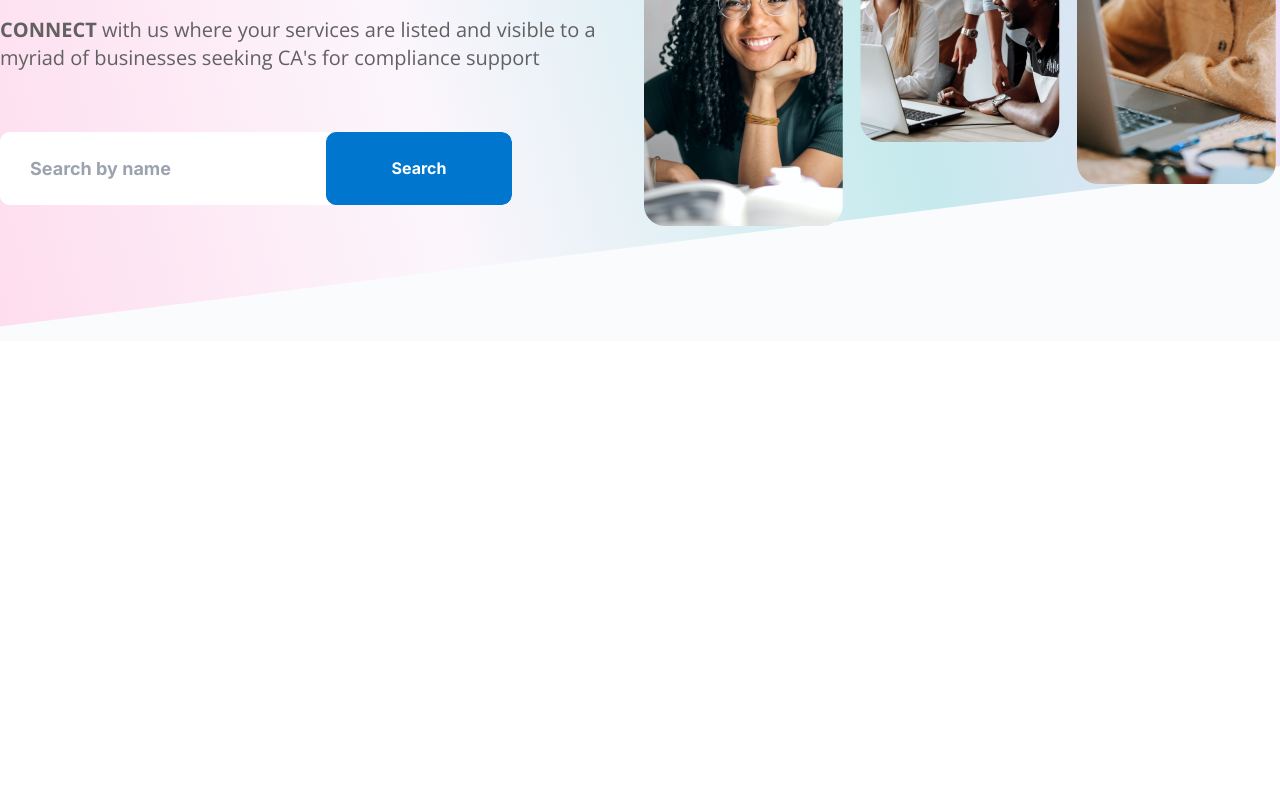
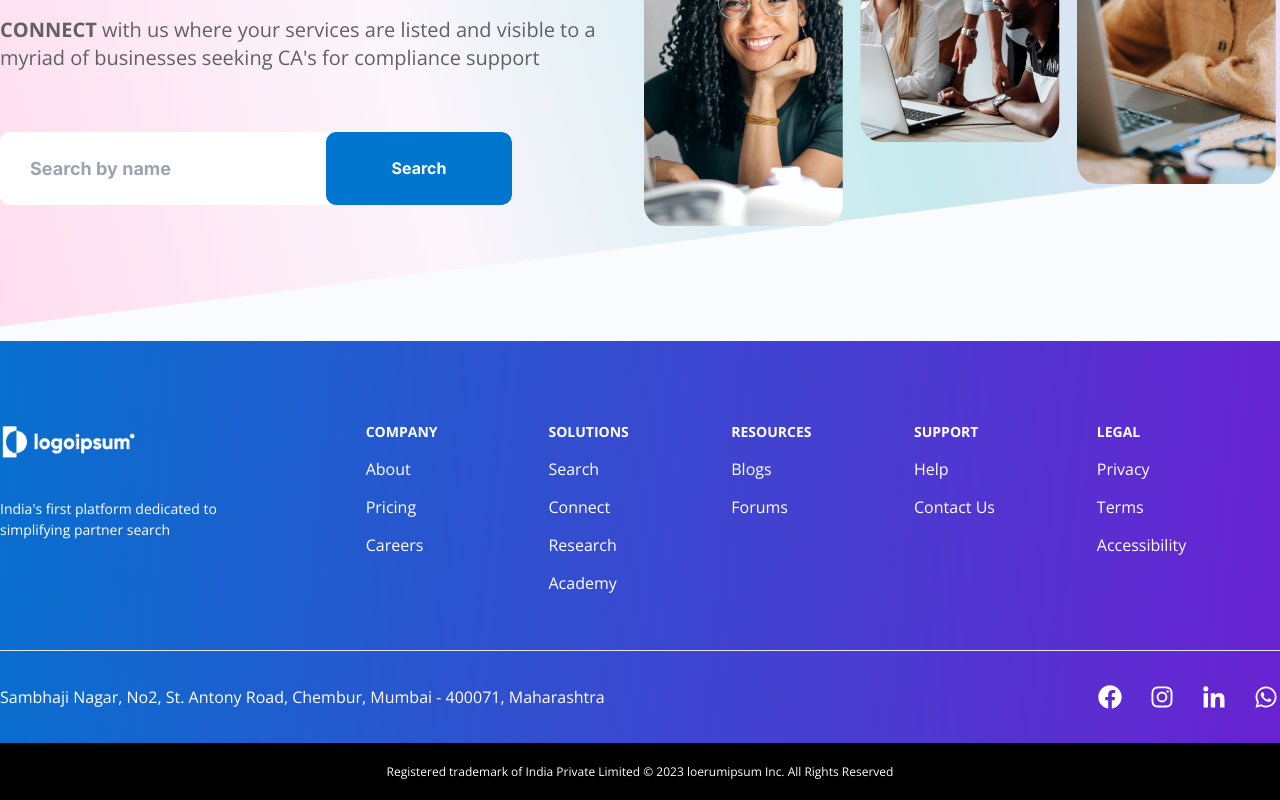
Before and after one commit to Hasibul-Hasan-ofcs/Mohite-Consultancy-Services, a React (Vite) app: page / in a window 1280 px wide. Shown: the part 462-1262 px from the top of the page. Before the commit the page ends 803 px from the top, so only its background shows below. Built offline with nearby package versions, Linux system fonts and the light colour scheme.

Commit message:
footer updated

```diff
--- a/src/index.css
+++ b/src/index.css
@@ -39,3 +39,7 @@ html {
       #fdddfe 100%
     );
 }
+
+.footer-bg {
+  background: linear-gradient(95.74deg, #0076ce -7.82%, #9400d3 143.96%);
+}
--- a/src/pages/home/Home.jsx
+++ b/src/pages/home/Home.jsx
@@ -1,10 +1,12 @@
 import React from "react";
 import Header from "../../sections/header/Header";
+import Footer from "../../sections/footer/Footer";
 
 const Home = () => {
   return (
     <>
-      <Header></Header>
+      <Header />
+      <Footer />
     </>
   );
 };
--- /dev/null
+++ b/src/sections/footer/Footer.jsx
@@ -0,0 +1,141 @@
+import React from "react";
+import MainLogo from "../../assets/png/logo-main-white.png";
+import {
+  companyData,
+  legalData,
+  resourcesData,
+  solutionsData,
+  supportData,
+} from "./contents/FooterContents";
+import {
+  BiLogoFacebookCircle,
+  BiLogoInstagram,
+  BiLogoLinkedin,
+  BiLogoWhatsapp,
+} from "react-icons/bi";
+
+const Footer = () => {
+  return (
+    <div className="font-os">
+      <div className="footer-bg text-white">
+        <div className="container mx-auto px-3 lg:px-0">
+          <div className="flex flex-wrap pt-20 pb-14">
+            <div className="w-full md:w-1/2 lg:w-[28.57%]">
+              <img src={MainLogo} alt="main logo version 2" />
+              <p className="py-8 w-[65%] text-[14px] font-normal">
+                India's first platform dedicated to simplifying partner search
+              </p>
+            </div>
+            <div className="w-full md:w-1/2 lg:w-[14.28%] pt-10 lg:pt-0">
+              <h4 className="font-bold text-[14px] pb-4 uppercase">Company</h4>
+              <div className="flex flex-col gap-4">
+                {companyData.map(({ link, text }, indx) => (
+                  <a
+                    className="text-base font-normal leading-[22px] transition-all hover:underline"
+                    href={link}
+                    key={indx}
+                  >
+                    {text}
+                  </a>
+                ))}
+              </div>
+            </div>
+            <div className="w-full md:w-1/2 lg:w-[14.28%] pt-10 lg:pt-0">
+              <h4 className="font-bold text-[14px] pb-4 uppercase">
+                Solutions
+              </h4>
+              <div className="flex flex-col gap-4">
+                {solutionsData.map(({ link, text }, indx) => (
+                  <a
+                    className="text-base font-normal leading-[22px] transition-all hover:underline"
+                    href={link}
+                    key={indx}
+                  >
+                    {text}
+                  </a>
+                ))}
+              </div>
+            </div>
+            <div className="w-full md:w-1/2 lg:w-[14.28%] pt-10 lg:pt-0">
+              <h4 className="font-bold text-[14px] pb-4 uppercase">
+                Resources
+              </h4>
+              <div className="flex flex-col gap-4">
+                {resourcesData.map(({ link, text }, indx) => (
+                  <a
+                    className="text-base font-normal leading-[22px] transition-all hover:underline"
+                    href={link}
+                    key={indx}
+                  >
+                    {text}
+                  </a>
+                ))}
+              </div>
+            </div>
+            <div className="w-full md:w-1/2 lg:w-[14.28%] pt-10 lg:pt-0">
+              <h4 className="font-bold text-[14px] pb-4 uppercase">Support</h4>
+              <div className="flex flex-col gap-4">
+                {supportData.map(({ link, text }, indx) => (
+                  <a
+                    className="text-base font-normal leading-[22px] transition-all hover:underline"
+                    href={link}
+                    key={indx}
+                  >
+                    {text}
+                  </a>
+                ))}
+              </div>
+            </div>
+            <div className="w-full md:w-1/2 lg:w-[14.28%] pt-10 lg:pt-0">
+              <h4 className="font-bold text-[14px] pb-4 uppercase">Legal</h4>
+              <div className="flex flex-col gap-4">
+                {legalData.map(({ link, text }, indx) => (
+                  <a
+                    className="text-base font-normal leading-[22px] transition-all hover:underline"
+                    href={link}
+                    key={indx}
+                  >
+                    {text}
+                  </a>
+                ))}
+              </div>
+            </div>
+          </div>
+
+          {/* HR */}
+          <hr className="h-[1px] text-white" />
+          {/* HR */}
+
+          <div className="flex flex-wrap justify-between items-center py-8">
+            <p>
+              Sambhaji Nagar, No2, St. Antony Road, Chembur, Mumbai - 400071,
+              Maharashtra
+            </p>
+            <div className="flex gap-6 pt-4 lg:pt-0">
+              <a href="/" className="border-none">
+                <BiLogoFacebookCircle className="h-7 w-7" />
+              </a>
+              <a href="/" className="border-none">
+                <BiLogoInstagram className="h-7 w-7" />
+              </a>
+              <a href="/" className="border-none">
+                <BiLogoLinkedin className="h-7 w-7" />
+              </a>
+              <a href="/" className="border-none">
+                <BiLogoWhatsapp className="h-7 w-7" />
+              </a>
+            </div>
+          </div>
+        </div>
+      </div>
+      <div className="bg-black h-[57px] flex justify-center items-center">
+        <p className="text-white text-[12px] text-center">
+          Registered trademark of India Private Limited © 2023 loerumipsum Inc.
+          All Rights Reserved
+        </p>
+      </div>
+    </div>
+  );
+};
+
+export default Footer;
--- /dev/null
+++ b/src/sections/footer/contents/FooterContents.js
@@ -0,0 +1,72 @@
+const companyData = [
+  {
+    text: "About",
+    link: "/",
+  },
+  {
+    text: "Pricing",
+    link: "/",
+  },
+  {
+    text: "Careers",
+    link: "/",
+  },
+];
+
+const solutionsData = [
+  {
+    text: "Search",
+    link: "/",
+  },
+  {
+    text: "Connect",
+    link: "/",
+  },
+  {
+    text: "Research",
+    link: "/",
+  },
+  {
+    text: "Academy",
+    link: "/",
+  },
+];
+
+const resourcesData = [
+  {
+    text: "Blogs",
+    link: "/",
+  },
+  {
+    text: "Forums",
+    link: "/",
+  },
+];
+
+const supportData = [
+  {
+    text: "Help",
+    link: "/",
+  },
+  {
+    text: "Contact Us",
+    link: "/",
+  },
+];
+
+const legalData = [
+  {
+    text: "Privacy",
+    link: "/",
+  },
+  {
+    text: "Terms",
+    link: "/",
+  },
+  {
+    text: "Accessibility",
+    link: "/",
+  },
+];
+
+export { companyData, solutionsData, resourcesData, supportData, legalData };
--- a/src/sections/hero/Hero.jsx
+++ b/src/sections/hero/Hero.jsx
@@ -5,7 +5,7 @@ import HeroImg3 from "../../assets/png/hero-img-3.png";
 
 const Hero = () => {
   return (
-    <div className="container mx-auto flex items-center flex-col-reverse lg:flex-row">
+    <div className="container mx-auto px-3 lg:px-0 flex items-center flex-col-reverse lg:flex-row">
       <div className="w-full lg:w-1/2 text-center lg:text-start py-9 lg:py-0 min-h-fit lg:min-h-[calc(803px-85px)] flex flex-col justify-center items-center lg:items-start">
         <h1 className="text-[65px] leading-[80px] font-bold">
           Find{" "}
```
